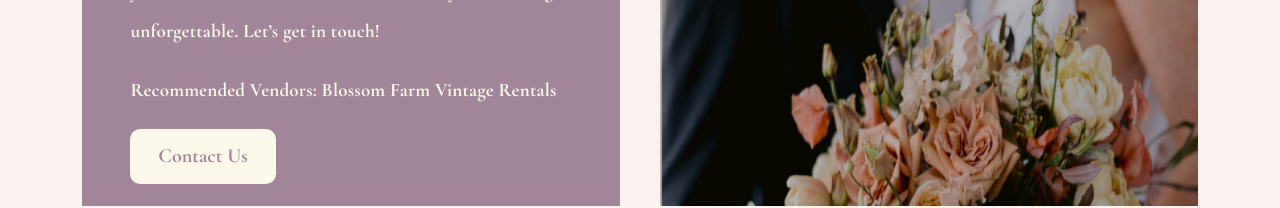
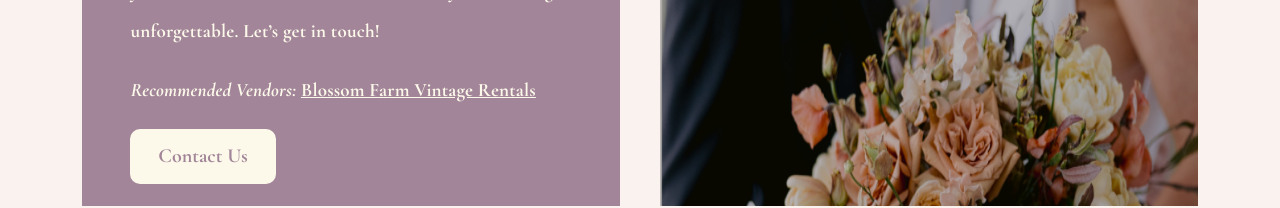
Before and after one commit to include-davis/bloom-and-vine, a React (Create React App) app in the folder bloom-and-vine/: page / in a window 1280 px wide. Shown: the part 651-859 px from the top of the page. Built offline with nearby package versions, Linux system fonts and the light colour scheme; a web font is replaced by a local one.

Commit message:
Adjusted the text in carousel

```diff
--- a/bloom-and-vine/src/Components/carousel.css
+++ b/bloom-and-vine/src/Components/carousel.css
@@ -62,6 +62,7 @@
     line-height: 40px;
     letter-spacing: 0.01em;
     text-align: left;
+
   }
   #contactButton{
       display: flex;
@@ -78,3 +79,6 @@
       margin-left: 9%;
       font-style: bold;
   }
+  #recom{
+    display: flex;
+  }
--- a/bloom-and-vine/src/Components/carousel.js
+++ b/bloom-and-vine/src/Components/carousel.js
@@ -66,9 +66,10 @@ const ServicesCarousel = (props) =>{
 
                     <div id ="texts">
                         <h1 id ="servTitle">{images[props.index].service}</h1>
-                          <p className ="servDesc">{images[props.index].description}</p>
+                        <p className ="servDesc">{images[props.index].description}</p>
 
-                        <p className ="servDesc">Recommended Vendors: Blossom Farm Vintage Rentals</p>
+                          <p className ="servDesc"> <em> Recommended Vendors:</em> <u>Blossom Farm Vintage Rentals</u> </p>
+
                         <div id = "contactButton">Contact Us</div>
                     </div>
 
--- a/bloom-and-vine/src/Components/serviceBar.css
+++ b/bloom-and-vine/src/Components/serviceBar.css
@@ -61,3 +61,6 @@
 
     }
 }
+
+@media screen and (max-width: 915px) {
+  }
```
